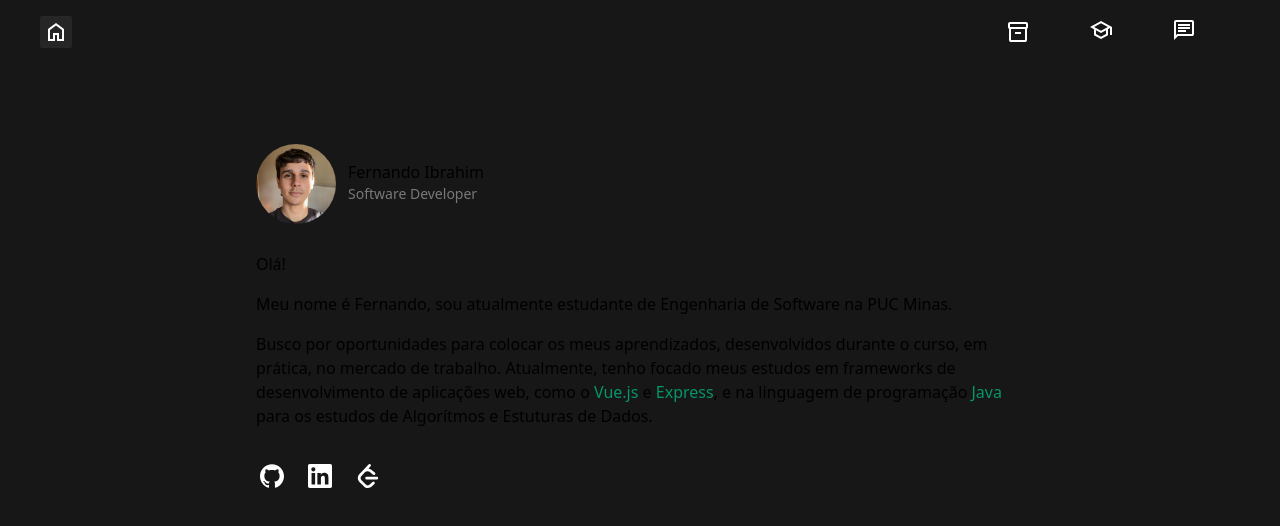
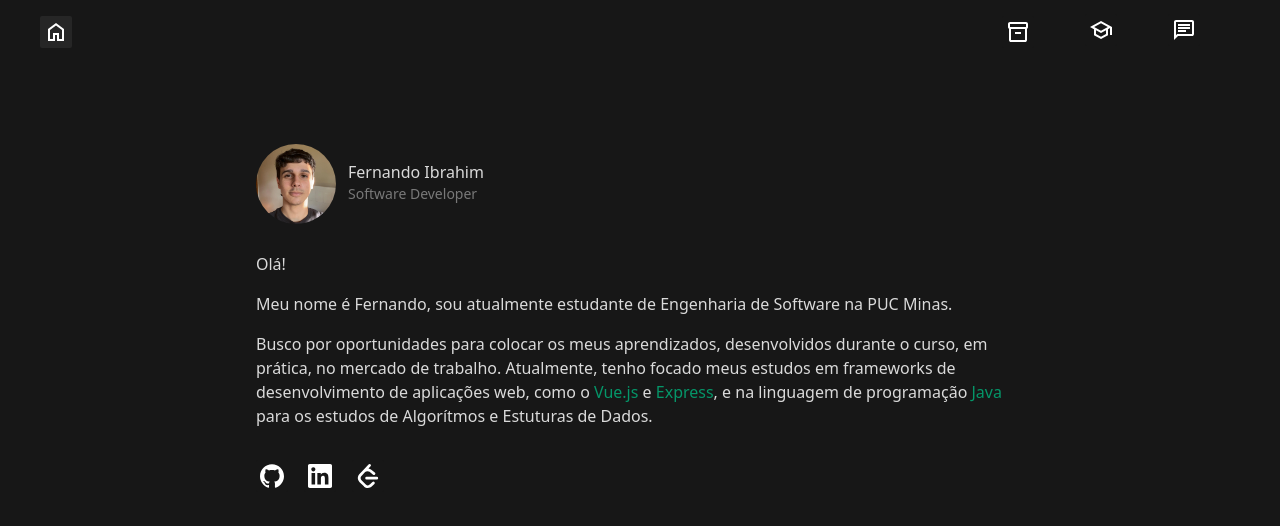
Before and after one commit to FernandoIbrahim/portifolio-front, a Vue app: page / in a window 1280 px wide. Shown: the top 526 px of the page. Built offline with nearby package versions, Linux system fonts and the light colour scheme.

Commit message:
fix text bug error

```diff
--- a/src/components/HomePage.vue
+++ b/src/components/HomePage.vue
@@ -4,13 +4,13 @@
 
         <ProfileComponent name="Fernando Ibrahim" desc="Software Developer" img="/foto.jpeg"/>
 
-        <div class="mt-7 flex flex-col max-w-[800px] gap-4 pb-8 text-bs dark:text-[#DADADA]">
+        <div class="mt-7 flex flex-col max-w-[800px] gap-4 pb-8 text-bs text-[#DADADA]">
             <p>Olá!</p>
             <p>Meu nome é Fernando, sou atualmente estudante de Engenharia de Software na PUC Minas. </p>
             <p>Busco por oportunidades para colocar os meus aprendizados, desenvolvidos durante o curso, em prática, no mercado de trabalho. Atualmente, tenho focado meus estudos em frameworks de desenvolvimento de aplicações web, como o <span class=" text-emerald-600">Vue.js</span> e <span class="text-emerald-600" >Express</span>, e na linguagem de programação <span class="text-emerald-600" >Java</span> para os estudos de Algorítmos e Estuturas de Dados.</p>
         </div>
 
-        <div class="flex flex-row justify-between h-fit w-32 dark:text-[#DADADA]">
+        <div class="flex flex-row justify-between h-fit w-32 text-[#DADADA]">
 
             <ButtonComponent content = "github" mainUrl = "https://github.com/FernandoIbrahim" title="github"/>
             <ButtonComponent content = "linkedin" mainUrl = "https://www.linkedin.com/in/fernandoibrahim/" title="linkedin"/>
--- a/src/components/common/ExperienceComponent.vue
+++ b/src/components/common/ExperienceComponent.vue
@@ -25,7 +25,7 @@
             </div>
 
             <div class = "w-28 min-w-28 ml-5 flex justify-start data">
-                    <p class = "text-sm dark:text-[#DADADA] dark:text-opacity-50"> {{ date }} </p>
+                    <p class = "text-sm text-[#DADADA] text-opacity-50"> {{ date }} </p>
             </div>
         </div>
 
--- a/src/components/text/TitleComponent.vue
+++ b/src/components/text/TitleComponent.vue
@@ -1,5 +1,5 @@
 <template>
-  <p class = "flex items-center gap-1 dark:text-[#DADADA] text-md">{{ content }}</p>
+  <p class = "flex items-center gap-1 text-[#DADADA] text-md">{{ content }}</p>
 </template>
 
 <script>
```
